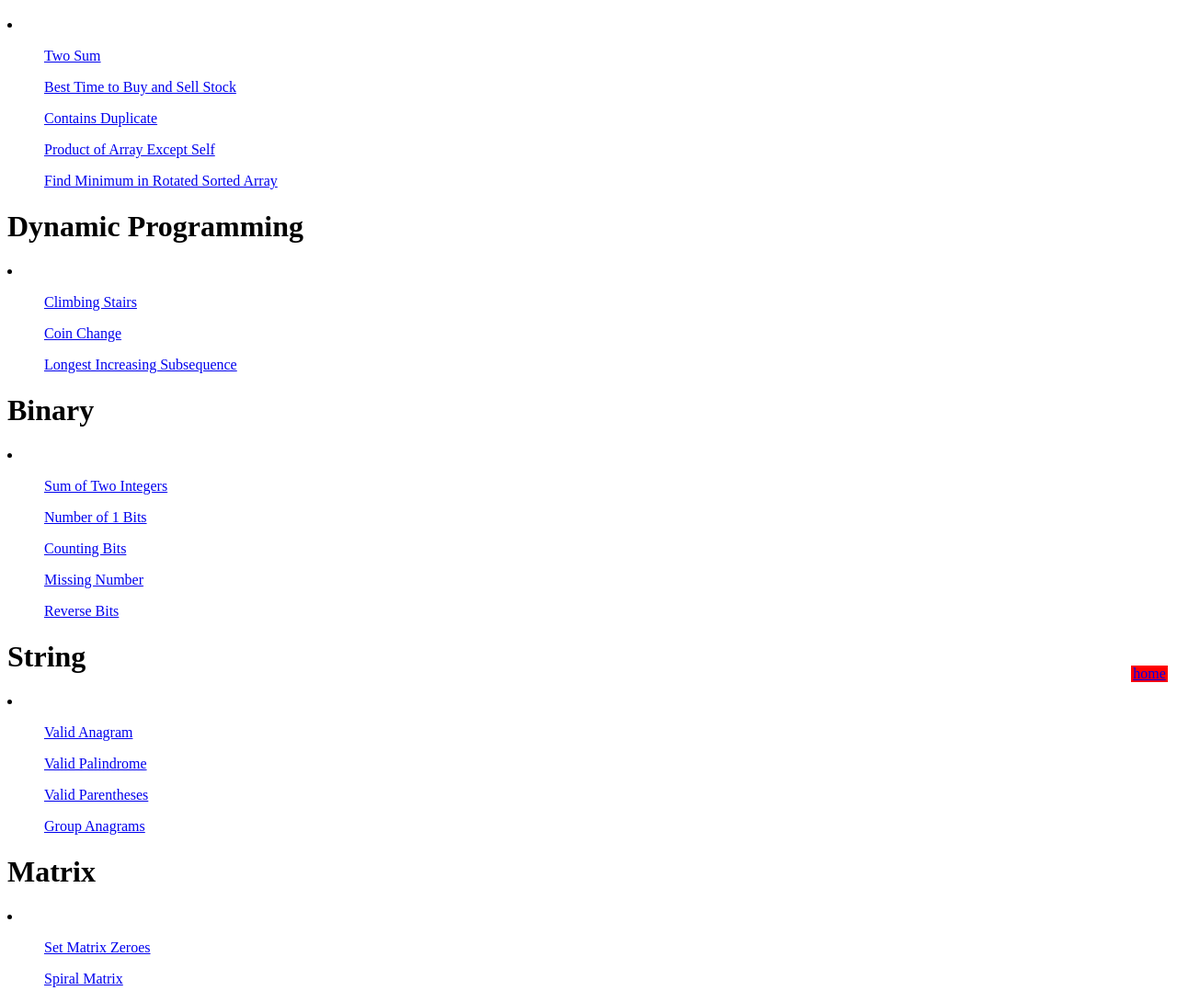
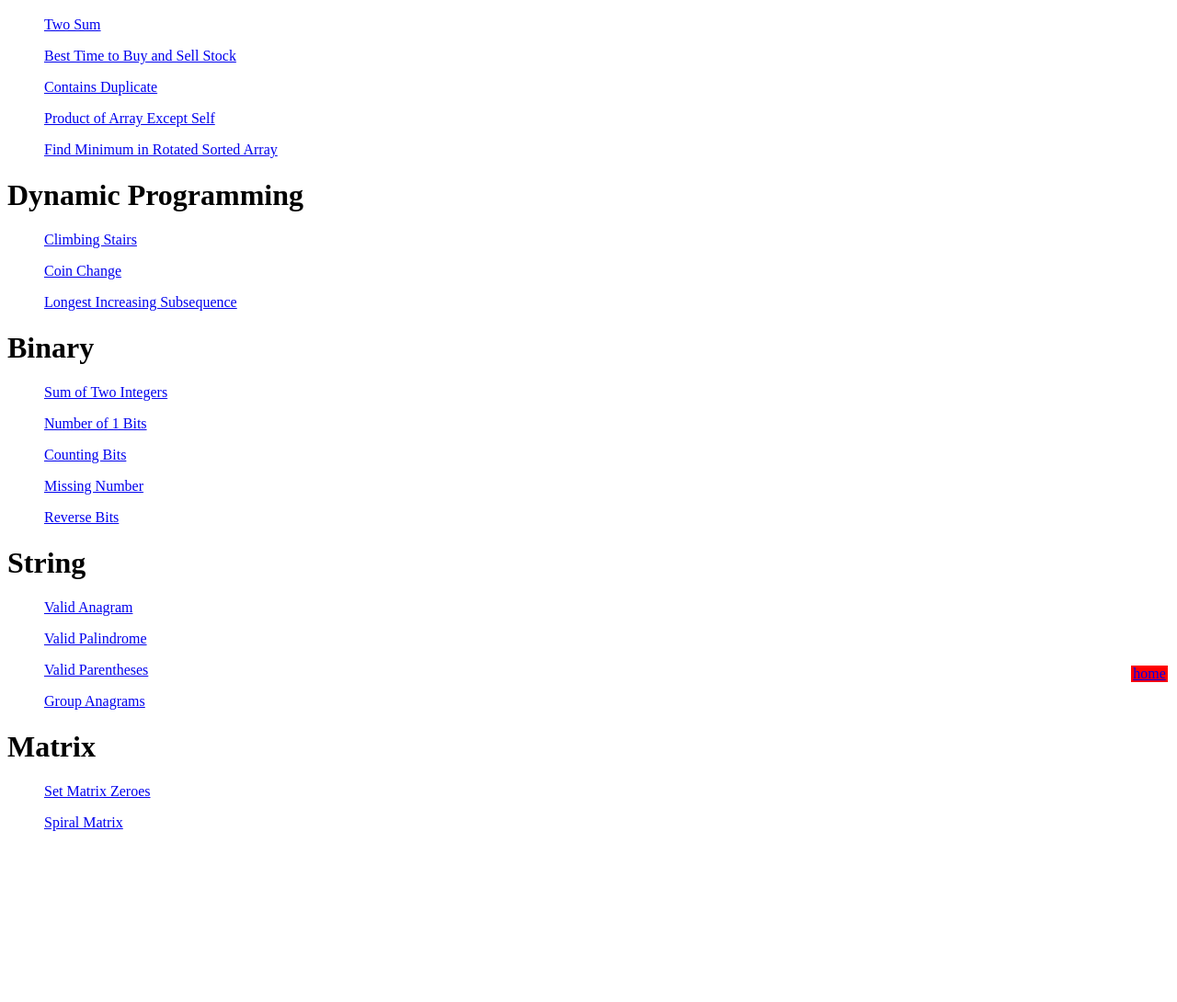
Before and after one commit to mallek-yessin/stage_css_html_2024, a plain HTML site: page les problems/liste des problems/liste des prblems.html in a window 1280 px wide. Shown: the part 48-1138 px from the top of the page at 92% size. After the commit the page ends 968 px from the top, so only its background shows below. Drawn offline with Linux system fonts and the light colour scheme.

Commit message:
improvments

```diff
--- a/les nombre binaire/les nombre binaire.html
+++ b/les nombre binaire/les nombre binaire.html
@@ -7,7 +7,11 @@
         table, th, td {
           border:1px solid black;
         }
+
+
         </style>
+                <meta name="viewport" content="width=device-width, initial-scale=1">
+                <script src="https://kit.fontawesome.com/a076d05399.js" crossorigin="anonymous"></script>
 
 <link rel="stylesheet" href="../nav.css">
 </head>
@@ -176,7 +180,7 @@ et celle du poids du bit trouvé précédemment</li>
 <p>dans python il y a un problem dans les nombres negative il ecrit "-0bw avec w est le nombre en binaire </p>
 <p>dans les entier on travaillent sur 32 bits  10...00w par exemple -5=10...00101</p>
 
-
+<i class="fas fa-band-aid"></i>
 <div class="footer">
   <a href="../home.html">home</a>
 </div>
--- a/les problems/liste des problems/liste des prblems.html
+++ b/les problems/liste des problems/liste des prblems.html
@@ -7,46 +7,45 @@
 
 
 <h1>Array</h2>
-<li>
+
 <ul><a href="../two sum/two sum.html"> Two Sum</a></ul>
 <ul><a href="../Best Time to Buy and Sell Stock/Best Time to Buy and Sell Stock.html"> Best Time to Buy and Sell Stock</a></ul>
 <ul><a href="../Contains Duplicate/Contains Duplicate.html"> Contains Duplicate</a></ul>
 <ul><a href="../Product of Array Except Self/Product of Array Except Self.html"> Product of Array Except Self</a></ul>
 <ul><a href="../Find Minimum in Rotated Sorted Array/Find Minimum in Rotated Sorted Array.html"> Find Minimum in Rotated Sorted Array</a></ul>
-</li>
+
 
 <h1>Dynamic Programming</h2>
-<li>
+
 <ul><a href="../Climbing Stairs/Climbing Stairs.html">Climbing Stairs</a></ul>
 <ul><a href="../Coin Change/Coin Change.html"> Coin Change</a></ul>
 <ul><a href="../Longest Increasing Subsequence/Longest Increasing Subsequence.html">Longest Increasing Subsequence</a></ul>
 
-</li>
 
 <h1>Binary</h2>
-    <li>
+
     <ul><a href="../Sum of Two Integers/Sum of Two Integers.html ">Sum of Two Integers</a></ul>
     <ul><a href="../Number of 1 Bits/Number of 1 Bits.html">Number of 1 Bits</a></ul>
     <ul><a href="../Counting Bits/Counting Bits.html">Counting Bits</a></ul>
     <ul><a href="../Missing Number/Missing Number.html">Missing Number</a></ul>
     <ul><a href="../Reverse Bits/Reverse Bits.html">Reverse Bits</a></ul>
-    </li>
+
 
 <h1>String</h2>
-        <li>
+
         <ul><a href="../Valid Anagram/Valid Anagram.html">Valid Anagram</a></ul>
         <ul><a href="../Valid Palindrome/Valid Palindrome.html"> Valid Palindrome</a></ul>
         <ul><a href="../Valid Parentheses/Valid Parentheses.html">Valid Parentheses</a></ul>
         <ul><a href="../Group Anagrams/Group Anagrams.html">Group Anagrams</a></ul>
-    </li>
+
 
 
     <h1>Matrix</h2>
-        <li>
+
         <ul><a href="../Set Matrix Zeroes/Set Matrix Zeroes.html">Set Matrix Zeroes</a></ul>
         <ul><a href="../Spiral Matrix/Spiral Matrix.html">Spiral Matrix</a></ul>
 
-    </li>
+
 
 
     <div class="footer">
```
Also changed, not shown: utils/utils.html (+1 -1 lines).
